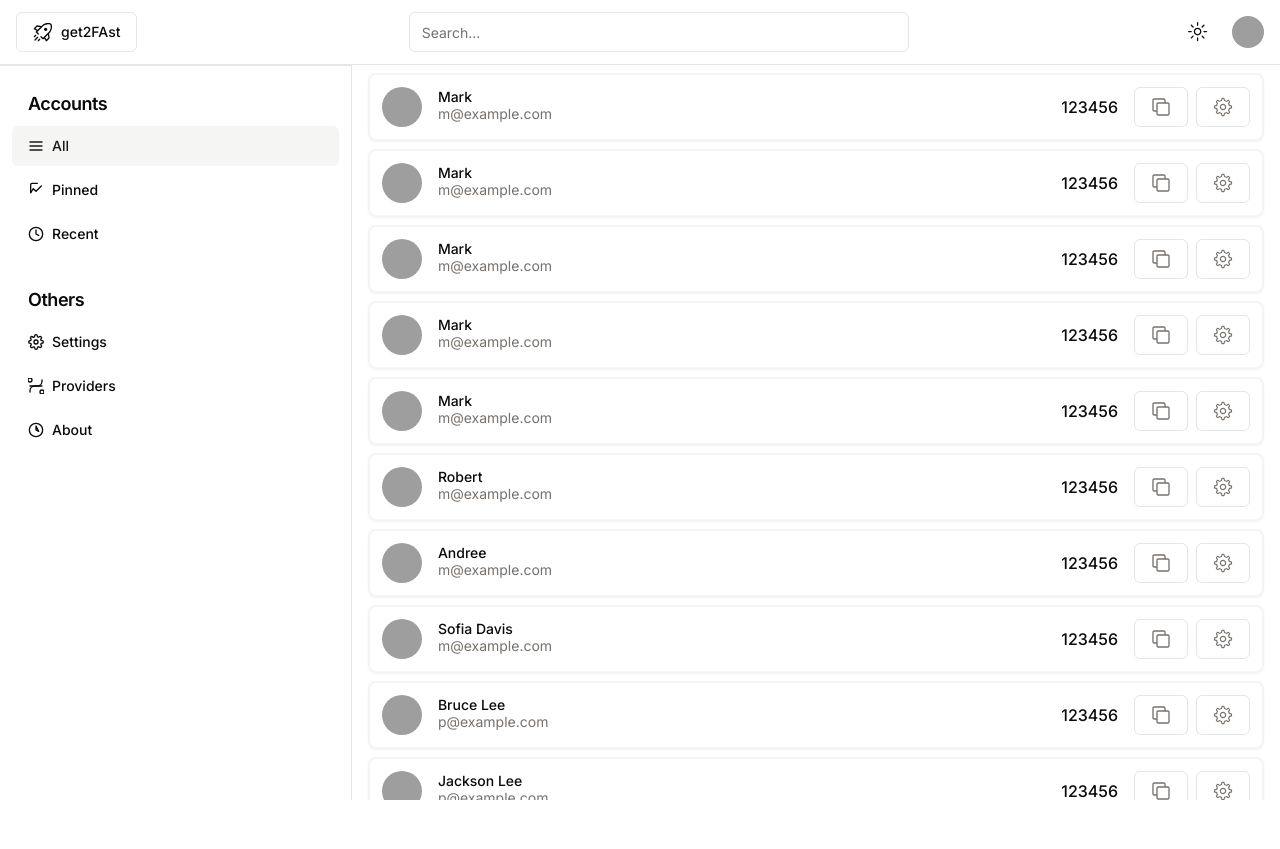
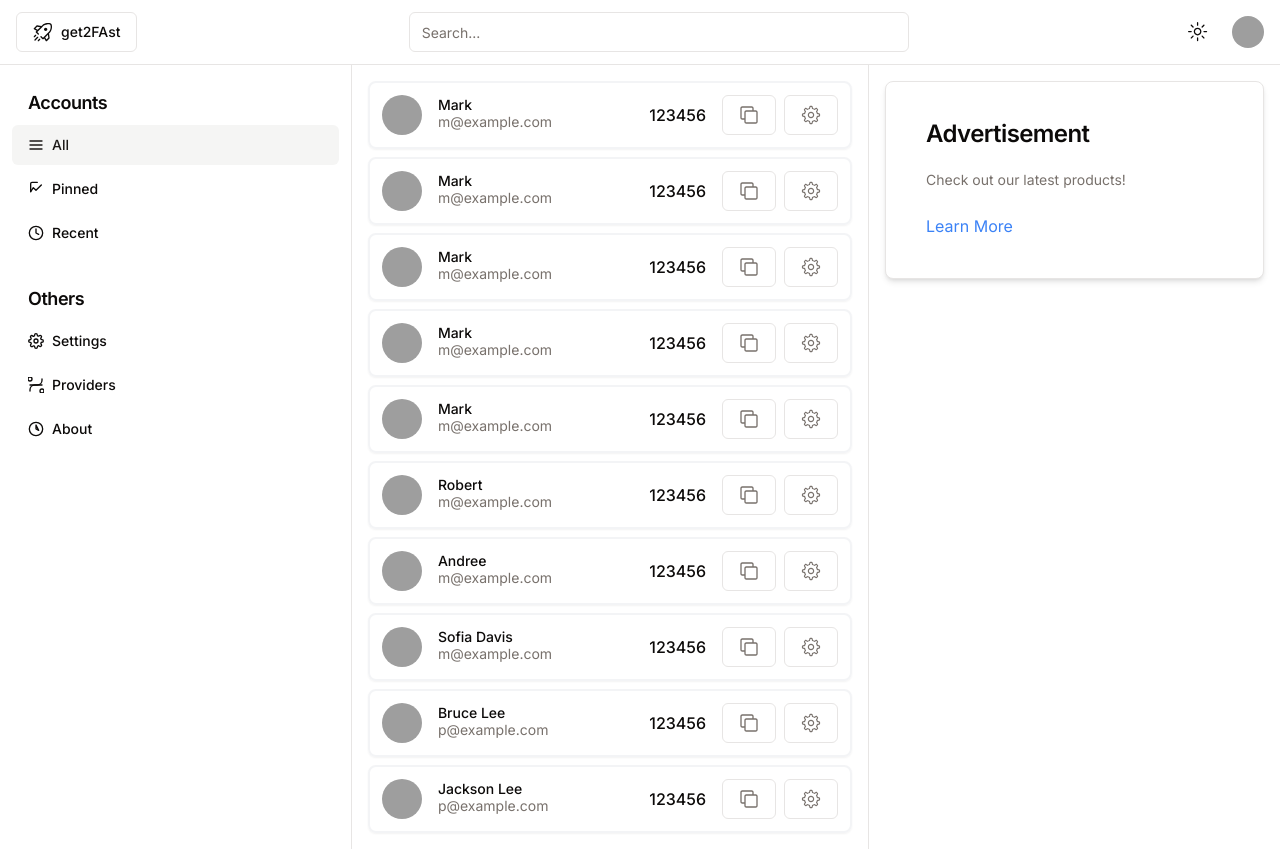
Before and after one commit to anh-ngn/get2FAst, a Next.js app: page / in a window 1280 px wide. Before the commit the page ends 800 px from the top, so only its background shows below. Built offline with nearby package versions, Linux system fonts and the light colour scheme; grey boxes are pictures that could not be loaded.

Commit message:
chore: Add advertisement column to main page

```diff
--- a/app/page.tsx
+++ b/app/page.tsx
@@ -8,6 +8,15 @@ import { Sidebar } from "@/components/sidebar"
 import { playlists } from "@/data/playlists"
 import { Accounts } from "@/components/accounts"
 import { Account } from "@/models/account"
+import {
+  Card,
+  CardContent,
+  CardDescription,
+  CardFooter,
+  CardHeader,
+  CardTitle,
+} from "@/components/ui/card"
+
 
 export const metadata: Metadata = {
   title: "get2FAst",
@@ -118,13 +127,29 @@ export default function Main() {
           </div>
         </div>
         {/* main ui */}
-        <div className="flex flex-grow overflow-hidden">
+        <div className="flex flex-grow">
           {/* Sidebar */}
-          <Sidebar recents={playlists} className="hidden lg:block border-t" />
+          <Sidebar recents={playlists} className="hidden lg:block" />
+
           {/* Main Content */}
-          <div className="flex flex-col flex-grow col-span-3 lg:col-span-4 lg:border-l">
+          <div className="flex flex-col flex-grow col-span-3 lg:col-span-3 lg:border-l p-2">
             <Accounts accounts={accountData} />
           </div>
+          {/* Advert Column */}
+          <div className="hidden lg:flex flex-col flex-grow col-span-1 border-l p-4">
+            <Card className="p-4 rounded-lg shadow-md">
+              <CardHeader>
+                <CardTitle>Advertisement</CardTitle>
+              </CardHeader>
+              <CardContent>
+                <CardDescription>Check out our latest products!</CardDescription>
+              </CardContent>
+              <CardFooter>
+                <a href="#" className="text-blue-500 hover:underline">Learn More</a>
+              </CardFooter>
+            </Card>
+          </div>
+
         </div>
       </div>
     </>
--- a/components/accounts.tsx
+++ b/components/accounts.tsx
@@ -8,10 +8,9 @@ interface AccountsProps {
   accounts: Account[];
 }
 
-
-export const Accounts: React.FC<AccountsProps> = ({ accounts },) => {
+export const Accounts: React.FC<AccountsProps> = ({ accounts }) => {
   return (
-    <div className="flex flex-col gap-2 flex-grow overflow-y-auto px-4 py-2">
+    <div className="flex flex-col gap-2 flex-grow overflow-y-auto px-2 py-2">
       {accounts.map((account, index) => (
         <div key={index} className="p-3 border-2 border-gray-100 rounded-lg shadow-sm flex items-center justify-between dark:border-zinc-800 dark:text-white dark:shadow-md shadow-sm">
           <div className="flex items-center space-x-4">
```
